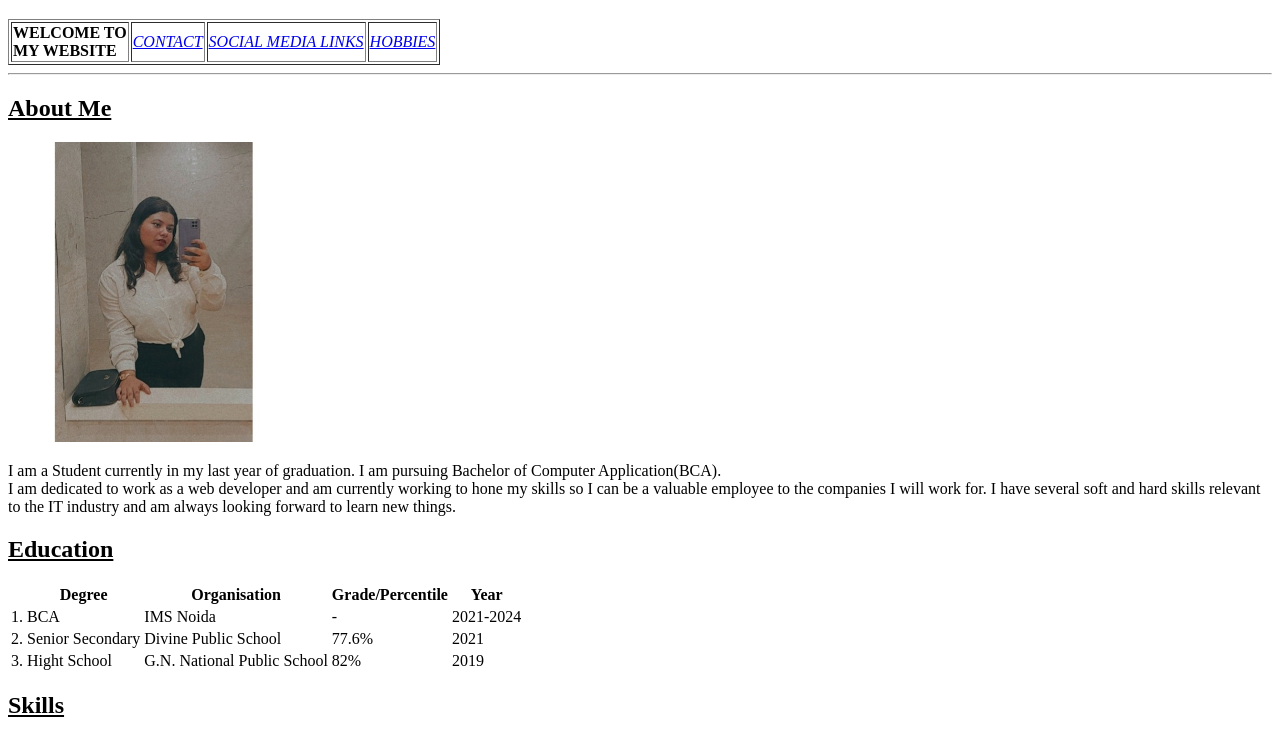
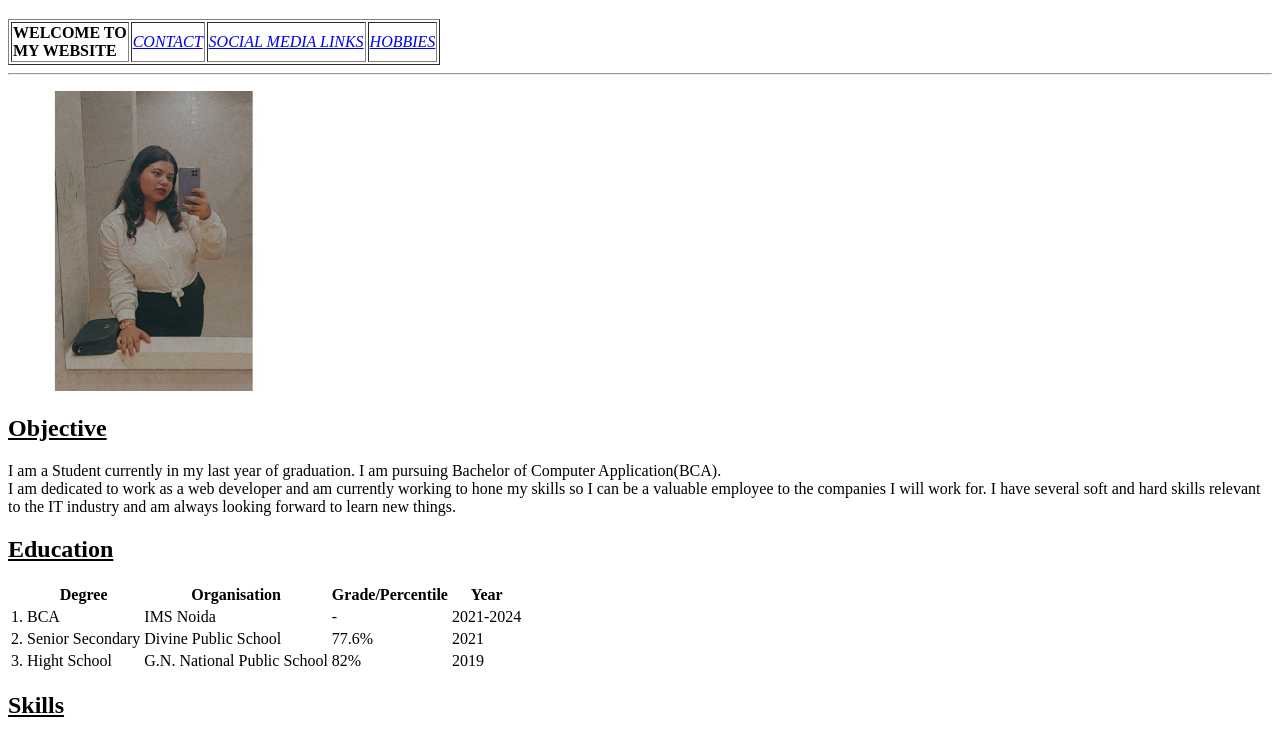
Before and after one commit to Debashrita-Jaiswal/html-resume, a plain HTML site: page index.html in a window 1280 px wide. Shown: the part 61-797 px from the top of the page. Drawn offline with Linux system fonts and the light colour scheme.

Commit message:
Update index.html

```diff
--- a/index.html
+++ b/index.html
@@ -17,10 +17,10 @@
     </table>
     <hr/>
     <p>
-        <h2><u>About Me</u></h2>
+
         <img src="./mypic.jpg" height="300" />
 
-
+    <h2><u>Objective</u></h2>
    <p>
     I am a Student currently in my last year of graduation. I am pursuing Bachelor of Computer Application(BCA).<br/>
     I am dedicated to work as a web developer and am currently working to hone my skills so I can be a valuable employee to the companies I will work for. I have several soft and hard skills relevant to the IT industry and am always looking forward to learn new things.
```
